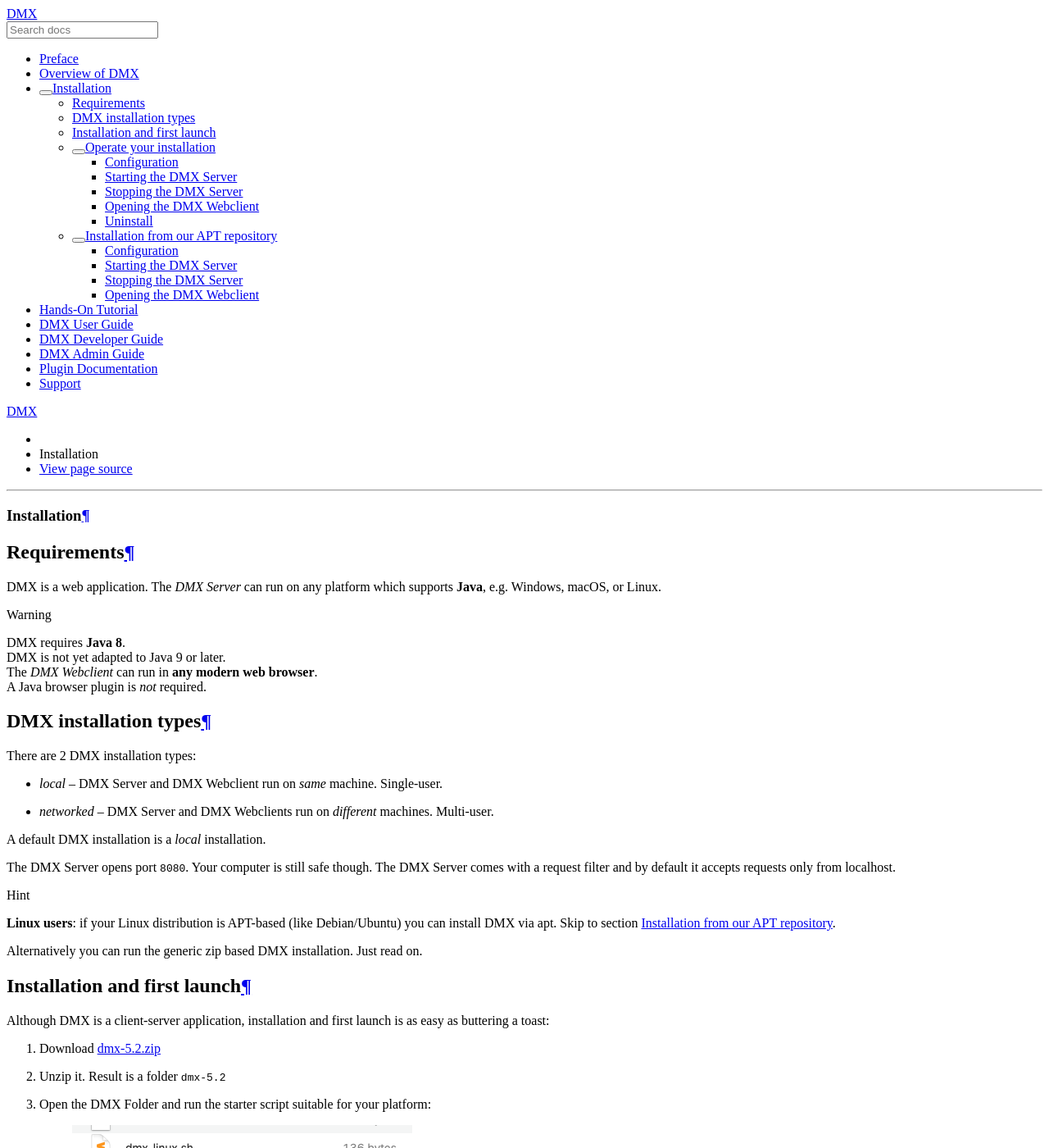
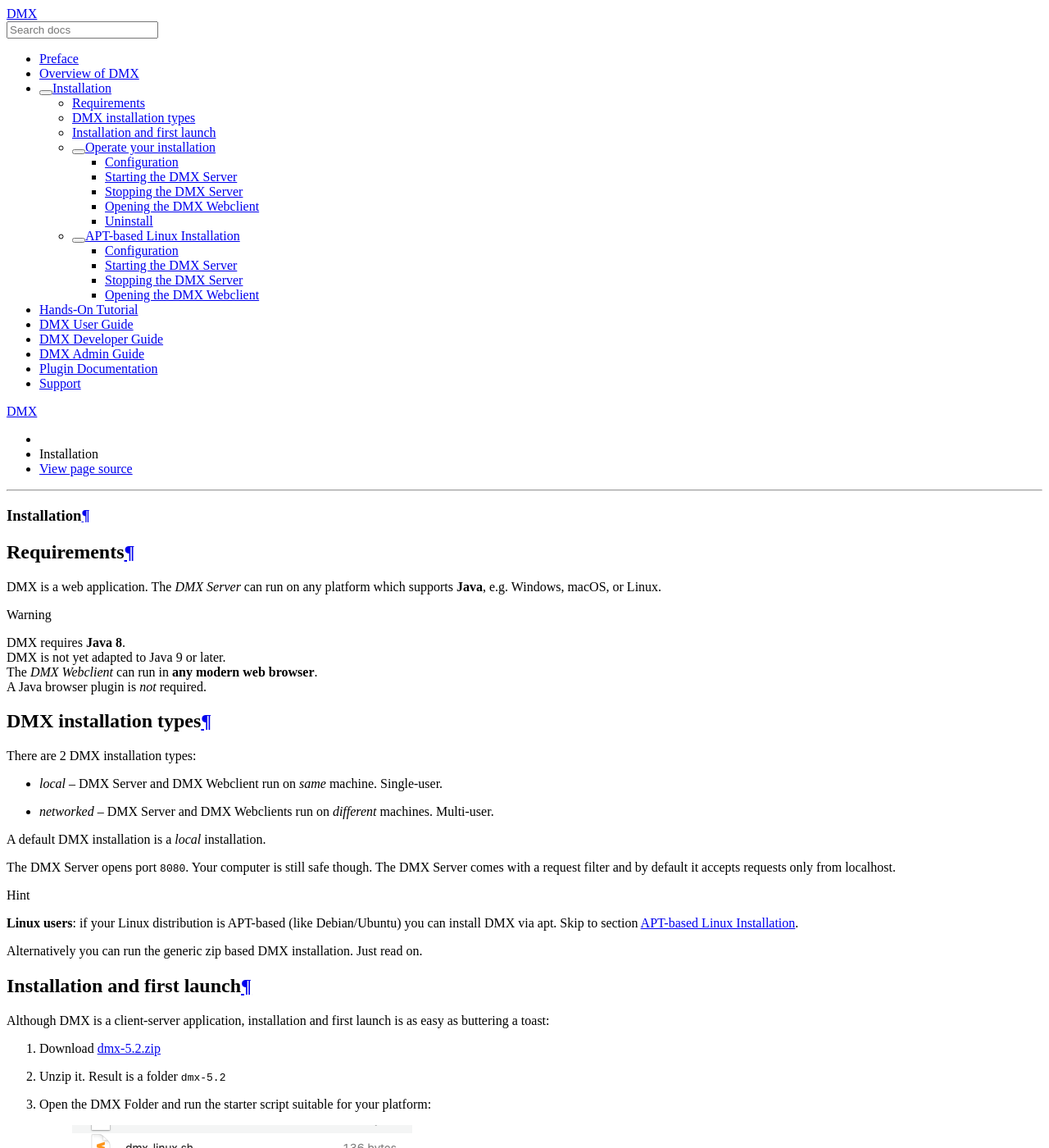
Before and after one commit to dmx-systems/dmx-documentation, a Sphinx documentation site: the page built from docs/install.rst, in a window 1280 px wide and 1400 px high. Shown: the whole window at 82% size. Built offline with Sphinx 7.4.7 and the Read the Docs theme 2.0.0, drawn with Linux system fonts in a browser that asks for light colours; some of the changed text lies outside the part shown.

Commit message:
Rename Linux installation chapter

```diff
--- a/docs/install.rst
+++ b/docs/install.rst
@@ -136,9 +136,9 @@
 
 .. _installation-linux-apt:
 
-************************************
-Installation from our APT repository
-************************************
+****************************
+APT-based Linux Installation
+****************************
 
 For APT-based Linux distributions (like Debian/Ubuntu) we provide an APT repository.
 It is mainly intended for setting up a *networked* DMX installation on a server machine, but can be used for setting up a *local* DMX installation on a private machine as well (see :ref:`installation-types`).
```
